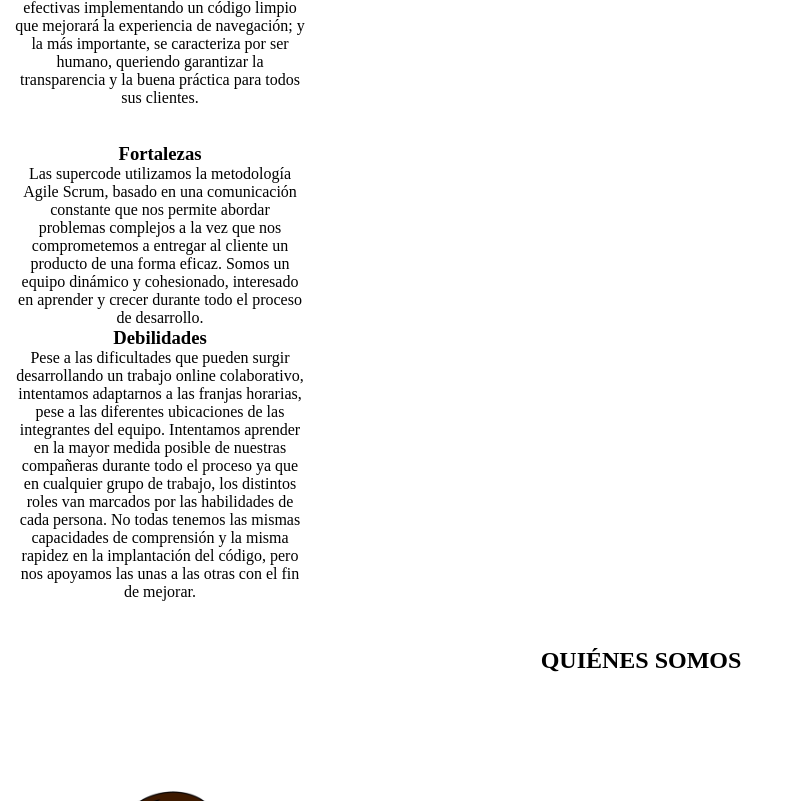
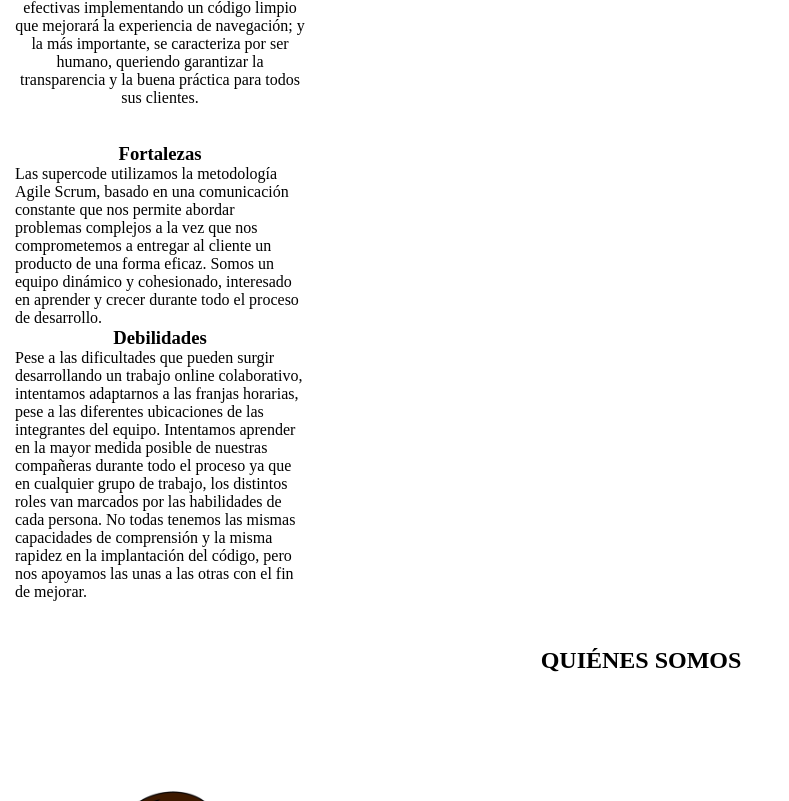
Before and after one commit to Queralt-Chan/Web-grupal---modulo-1---grupo-4, a website built with Vite: page src/index.html in a window 1280 px wide. Shown: the part 898-1699 px from the top of the page, without its empty margins (0-789 px from the left). Built offline with nearby package versions, Linux system fonts and the light colour scheme; files whose address does not match are found by name.

Commit message:
positionchanges

```diff
--- a/src/partials/team.html
+++ b/src/partials/team.html
@@ -16,9 +16,9 @@
   <div class="section2">
 
   <h3 class="strenght">Fortalezas</h3>
-  <p class="text2"> Las supercode utilizamos la metodología Agile Scrum, basado en una comunicación constante que nos permite abordar problemas complejos a la vez que nos comprometemos a entregar al cliente un producto de una forma eficaz. Somos un equipo dinámico y cohesionado, interesado en aprender y crecer durante todo el proceso de desarrollo. </p>
+  <p class="post"> Las supercode utilizamos la metodología Agile Scrum, basado en una comunicación constante que nos permite abordar problemas complejos a la vez que nos comprometemos a entregar al cliente un producto de una forma eficaz. Somos un equipo dinámico y cohesionado, interesado en aprender y crecer durante todo el proceso de desarrollo. </p>
   <h3 class="weakness">Debilidades</h3>
-  <p class="text3"> Pese a las dificultades que pueden surgir desarrollando un trabajo online colaborativo, intentamos adaptarnos a las franjas horarias, pese a las diferentes ubicaciones de las integrantes del equipo.
+  <p class="post"> Pese a las dificultades que pueden surgir desarrollando un trabajo online colaborativo, intentamos adaptarnos a las franjas horarias, pese a las diferentes ubicaciones de las integrantes del equipo.
     Intentamos aprender en la mayor medida posible de nuestras compañeras durante todo el proceso ya que en cualquier grupo de trabajo, los distintos roles van marcados por las habilidades de cada persona. No todas tenemos las mismas capacidades de comprensión y la misma rapidez en la implantación del código, pero nos apoyamos las unas a las otras con el fin de mejorar.
 
      </p>
--- a/src/scss/layout/_team.scss
+++ b/src/scss/layout/_team.scss
@@ -12,7 +12,7 @@
  .team_a{
      display: flex;
      flex-direction: column;
-     align-items: center;
+     align-content: center;
      font-family: Rubix;
      text-transform: uppercase;
      color: var(--color_aqua);
@@ -34,7 +34,7 @@
 
  }
  .section2{
-     display: block;
+     display: flex;
      background-color: var(--color_cool-grey);
      width: 320px;
      height: 504px;
@@ -42,24 +42,18 @@
      background-color: var(--white);
  }
  .strenght {
-      display: flex;
-     flex-direction: column;
+     display: inline-block;
      text-align: center;
      font-family: Rubix;
      color: var(--color_blue-green);
 
  }
- .text2{
-     display: block;
-     text-align: center;
-     font-family: OpenSans;
-     color: var(--color_dark-grey);
-     column-fill: auto;
- }
- .text3 {
-     display: block;
-     text-align: center;
-     font-family: OpenSans;
+
+
+ .post {
+    display: inline-block;
+    flex-direction: column;
+    align-content: center;
      color:var(--color_dark-grey);
      column-fill: auto;
 
```
